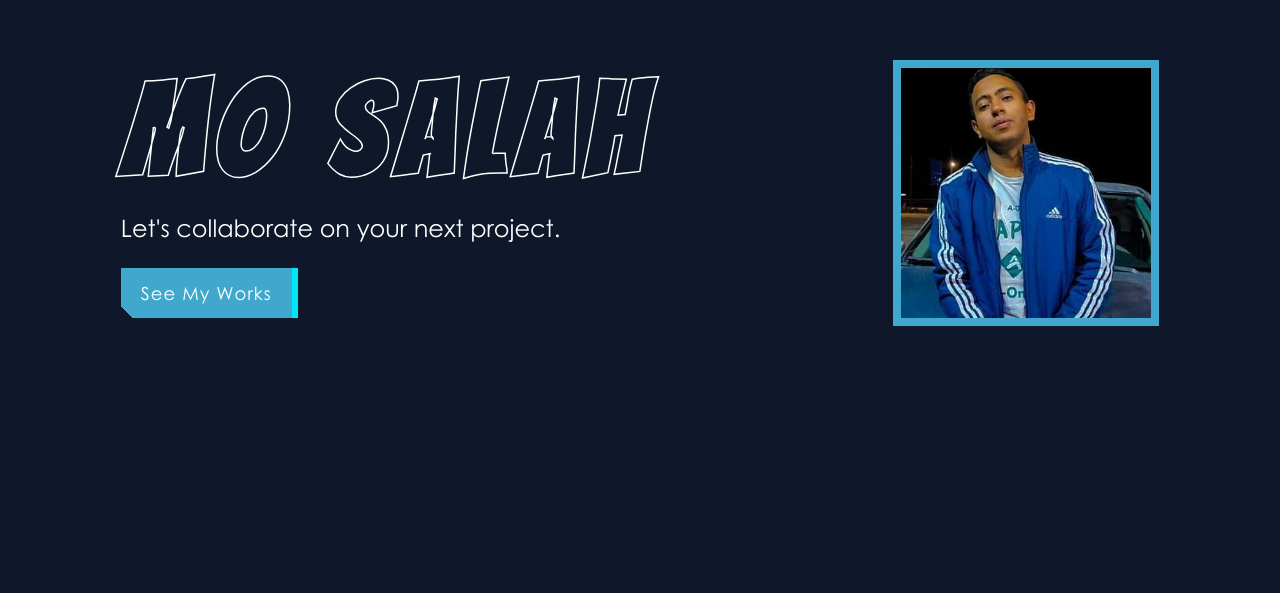
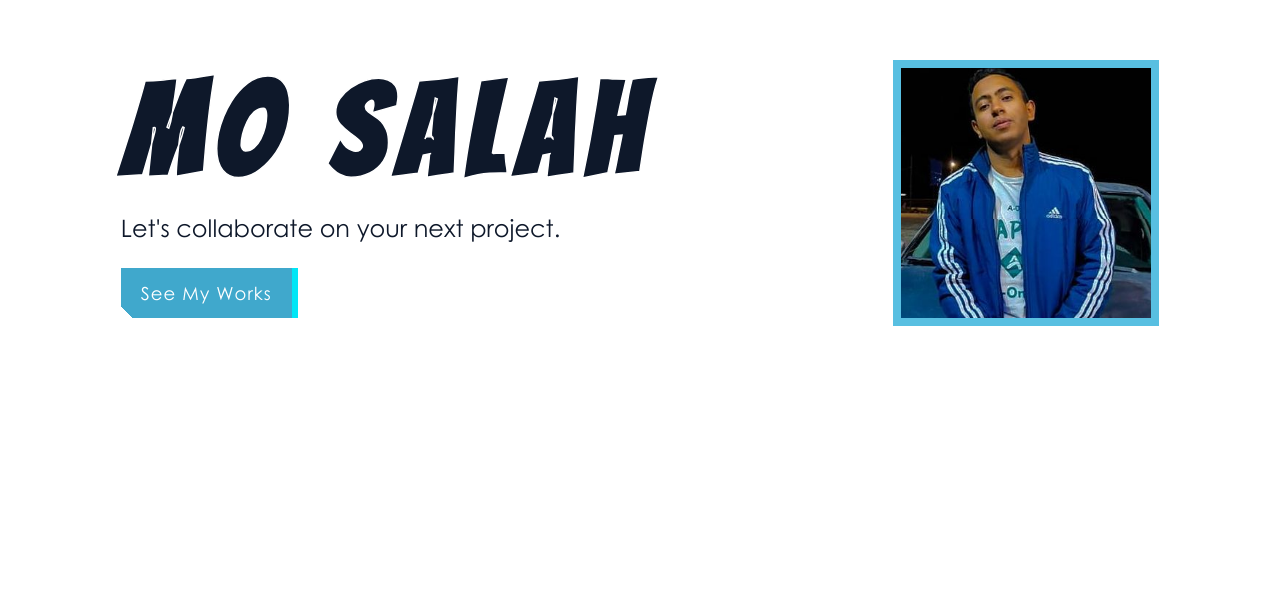
Before and after one commit to mo7medsalah7/portofolio-2022, a Next.js app: page / in a window 1280 px wide. Shown: the part 207-800 px from the top of the page. Built offline with nearby package versions, Linux system fonts and the light colour scheme.

Commit message:
back to light edition

```diff
--- a/components/Header/HeaderData.js
+++ b/components/Header/HeaderData.js
@@ -114,14 +114,14 @@ function HeaderData() {
       </div>
 
       <div className="  flex  ">
-        <div className=" flex w-full min-h-screen z-[1] bg-[#0e182a]">
+        <div className=" flex w-full min-h-screen z-[1] bg-[#fff]">
           <div className=" m-auto">
             <div className="flex flex-col">
               <div className="mb-6">
                 <h1 className="text-4xl md:text-8xl lg:text-9xl font-bold brandName">
                   Mo Salah
                 </h1>
-                <p className="text-base md:text-2xl text-[#fff]">
+                <p className="text-base md:text-2xl text-[#0e182a]">
                   Let's collaborate on your next project.
                 </p>
               </div>
--- a/styles/global.css
+++ b/styles/global.css
@@ -31,7 +31,7 @@
 	}
 	@media screen and (max-width: 768px) {
 		.brandName {
-			text-shadow: 2px 4px #46b9de, 3px 5px #fff !important;
+			text-shadow: 2px 4px #46b9de, 3px 5px #0e182a !important;
 			margin-bottom: 0.5rem;
 
 		}
@@ -39,10 +39,10 @@
 	.brandName {
 		font-family: "Bangers", "sans-serif";
 		letter-spacing: 0.1em;
-		-webkit-text-fill-color: transparent;
+		-webkit-text-fill-color: #0e182a;
 		-webkit-text-stroke-width: 1.5px;
 		-webkit-text-stroke-color: #fff;
-		text-shadow: 8px 8px ##fff, 20px 20px #fff;
+		text-shadow: 8px 8px ##fff, 20px 20px #0e182a;
 		margin-bottom: 1rem;
 	}
 
@@ -213,11 +213,11 @@ button.hero_button:hover::after {
 	}
 body {
 	font-family: "Century Gothic",sans-serif;
-	background: #0e182a;
-	color: #fff !important;
+	background: #FFF;
+	color: #333 !important;
 }
  h2, h3 {
-	color: #fff !important;
+	color: #333 !important;
 
  }
 
```
Also changed, not shown: components/Skills/Skills.js.
